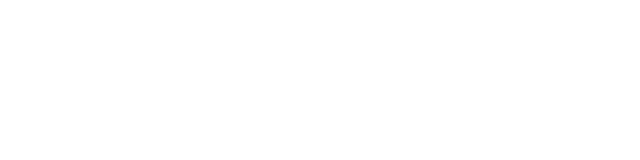
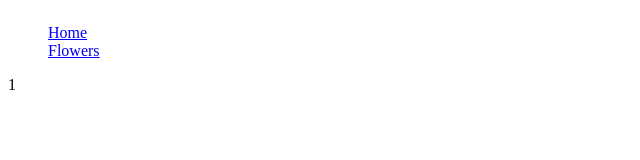
Before and after one commit to kapkande/Bouqeros, a React (Vite) app: page / in a window 1280 px wide. Shown: the top 160 px of the page, without its empty margins (0-640 px from the left). Built offline with nearby package versions, Linux system fonts and the light colour scheme.

Commit message:
init: add navbar

```diff
--- a/package.json
+++ b/package.json
@@ -23,6 +23,7 @@
     "eslint": "^8.45.0",
     "eslint-plugin-react-hooks": "^4.6.0",
     "eslint-plugin-react-refresh": "^0.4.3",
+    "sass": "^1.66.1",
     "typescript": "^5.0.2",
     "vite": "^4.4.5"
   }
--- a/src/App.tsx
+++ b/src/App.tsx
@@ -1,12 +1,17 @@
+import { Route, Routes } from "react-router-dom";
 import CircularSlider from "./assets/components/circularSlider/CircularSlider"
 import Header from "./assets/components/header/Header"
+import Catalog from "./assets/components/catalog/Сatalog";
 
 export default function App() {
+    return (
+        <main>
+            <Header></Header>
+            <Routes>
+                <Route path="/flowers" element={<CircularSlider />} />
+                <Route path="/" element={<Catalog/>} />
+            </Routes>
+        </main>
+    );
 
-    return (
-        <div className="wrapper">
-            <Header></Header>
-            <CircularSlider></CircularSlider>
-        </div>
-    )
 }
--- /dev/null
+++ b/src/assets/components/catalog/SliderInCatalog.tsx
@@ -0,0 +1,5 @@
+export default function SliderInCatalog() {
+    return (
+        <div>1</div>
+    )
+}
--- /dev/null
+++ b/src/assets/components/catalog/Сatalog.tsx
@@ -0,0 +1,7 @@
+import SliderInCatalog from "./SliderInCatalog";
+
+export default function Catalog() {
+    return(
+        <SliderInCatalog></SliderInCatalog>
+    )
+}
--- a/src/assets/components/circularSlider/CircularSlider.tsx
+++ b/src/assets/components/circularSlider/CircularSlider.tsx
@@ -1,10 +1,8 @@
 import CreateSlidersItems from "./SliderItems"
-
+import './SliderItems.css';
 
 
 export default function CircularSlider() {
-
-
     return (
         <div className='flowers'>
             <div className="wrap">
--- a/src/assets/components/circularSlider/SliderItems.tsx
+++ b/src/assets/components/circularSlider/SliderItems.tsx
@@ -1,18 +1,11 @@
-// import { Flowers } from '../interfaces/Flowers';
-// import styles from './SliderItems.module.css';
 import flowers from '../../../data';
-
 import './SliderItems.css';
-import { ReactEventHandler, useState } from 'react';
-
-
+import { useState } from 'react';
 
 export default function CreateSlidersItems() {
-    const [active, setActive] = useState(false);
-    const [scrollTop, setScrollTop] = useState(null);
+    // const [active, setActive] = useState(false);
+    // const [scrollTop, setScrollTop] = useState(null);
     const [position, setPosition] = useState([0, 1, 2, 3]);
-
-
 
     const [num, setNum] = useState(0);
 
@@ -20,23 +13,23 @@
     //     position[i] = i
     // }
 
+    function handleScroll(e: any) {
 
-    function handleScroll(e: any) {
+        document.querySelector('main')!.style.overflow = "hidden";
         if (e.deltaY > 0) {
-            position.push(+position.splice(0, 1).join())
-            setPosition(position)
-            setNum(position[0])
+            position.push(+position.splice(0, 1).join());
+            setPosition(position);
+            setNum(position[0]);
         } else {
-            position.unshift(+position.splice(position.length - 1, 1).join())
-            setPosition(position)
-            setNum(position[0])
+            position.unshift(+position.splice(position.length - 1, 1).join());
+            setPosition(position);
+            setNum(position[0]);
         }
     }
 
     return (
         <div onWheel={handleScroll}>
             {flowers.map((e, i) =>
-
                 <div className={`flowerItem-${position[i]} flower__item`} key={e.id}>
                     <div
                         style={{
@@ -57,22 +50,5 @@
             )
             }
         </div>
-
-
-
-
     )
 }
-
-// function handleScroll(e: any) {
-//     if (e.deltaY > 0) {
-//         arr.push(+arr.splice(0, 1).join())
-//         setPosition(arr)
-//         console.log(position);
-
-//     } else {
-//         position.unshift(+position.splice(position.length - 1, 1).join())
-
-//     }
-
-// };
--- /dev/null
+++ b/src/assets/components/nav/Nav.module.css
@@ -0,0 +1,3 @@
+.nav-active{
+    color: blue;
+}
--- a/src/assets/components/nav/Nav.tsx
+++ b/src/assets/components/nav/Nav.tsx
@@ -1,14 +1,37 @@
+import { Link } from "react-router-dom";
+import { useState } from 'react';
+
+
+
 export default function Nav() {
+    const [activeLink, setActiveLink] = useState("home");
+
+    const handleClick = (link: any) => {
+      setActiveLink(link);
+    };
+
     return (
       <nav>
         <ul>
           <li>
-                    <a href="">home</a>
+            <Link
+              to="/"
+              className={activeLink === "home" ? `nav-active` : ""}
+              onClick={() => handleClick("home")}
+            >
+              Home
+            </Link>
           </li>
           <li>
-                    <a href="">unhome</a>
+            <Link
+              to="/flowers"
+              className={ activeLink === "flowers" ? "nav-active" : ""}
+              onClick={() => handleClick("flowers")}
+            >
+              Flowers
+            </Link>
           </li>
         </ul>
       </nav>
-    )
+    );
   }
--- /dev/null
+++ b/src/assets/components/styles/index.css
@@ -0,0 +1,30 @@
+main {
+    margin: 0;
+    padding: 0;
+    width: 100%;
+    height: 100%;
+    overscroll-behavior: contain;
+    overflow: auto;
+}
+
+.flowers {
+    /* width: 100%;
+    height: 100%;
+    background-color: aqua;
+    position: absolute;
+    overscroll-behavior: contain; */
+}
+
+/* .flowers:hover {
+    width: 100%;
+    height: 100%;
+    background-color: rgb(0, 0, 0);
+    overflow: hidden;
+
+} */
+.nav-active{
+    color: blue;
+}
+ul {
+    list-style:none
+}
--- a/src/index.tsx
+++ b/src/index.tsx
@@ -1,21 +1,10 @@
-import React from 'react'
 import ReactDOM from 'react-dom/client'
 import App from './App.tsx'
-import { BrowserRouter as Router } from "react-router-dom";
-import { Switch, Route } from 'react-router-dom';
+import { BrowserRouter } from 'react-router-dom'
+import './assets/components/styles/index.css'
+
 ReactDOM.createRoot(document.getElementById('root')!).render(
-
-
-  <Router >
-    <Switch>
-      <Route path="/" element={<App/>} />
-      {/* <Route path="/about" component={About} />
-      <Route path="/contact" component={Contact} /> */}
-    </Switch>
-  </Router>
-
-
-
-
-
+  <BrowserRouter>
+    <App></App>
+  </BrowserRouter>
 )
```
Also changed, not shown: src/assets/components/circularSlider/SliderItems.css (line endings or trailing spaces), 2 other files (tests, documents, lock files or other folders). Lines whose indentation alone changed are shown as unchanged.
